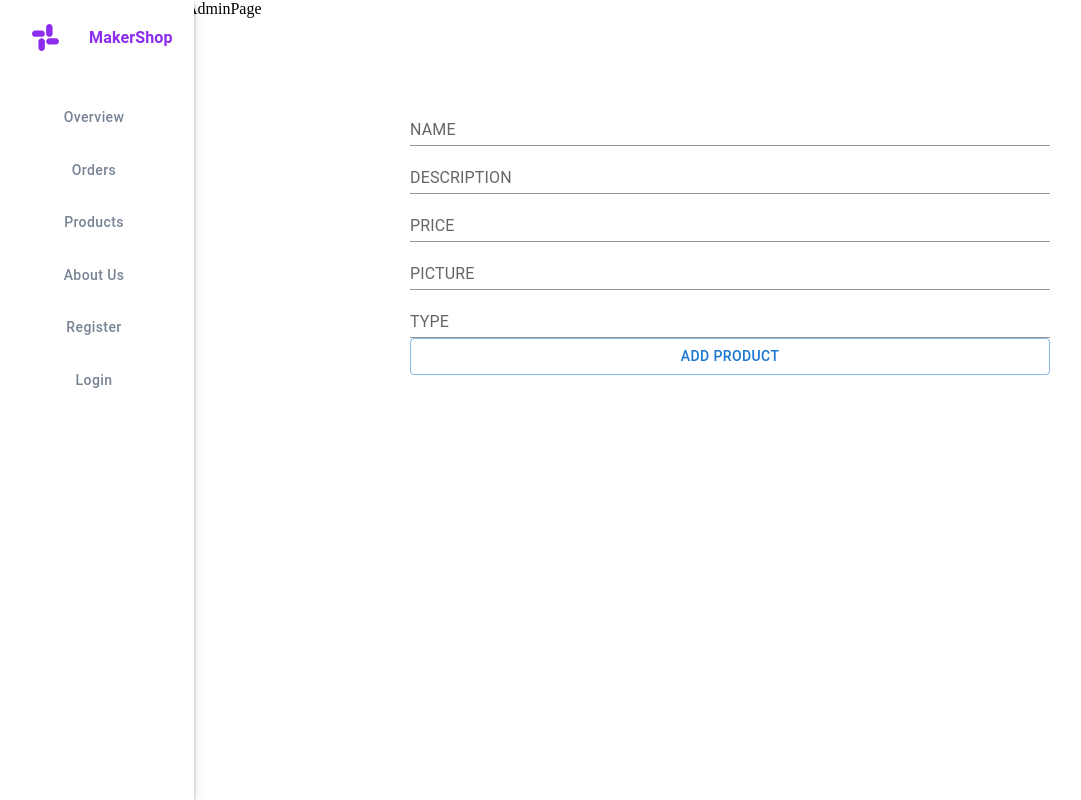
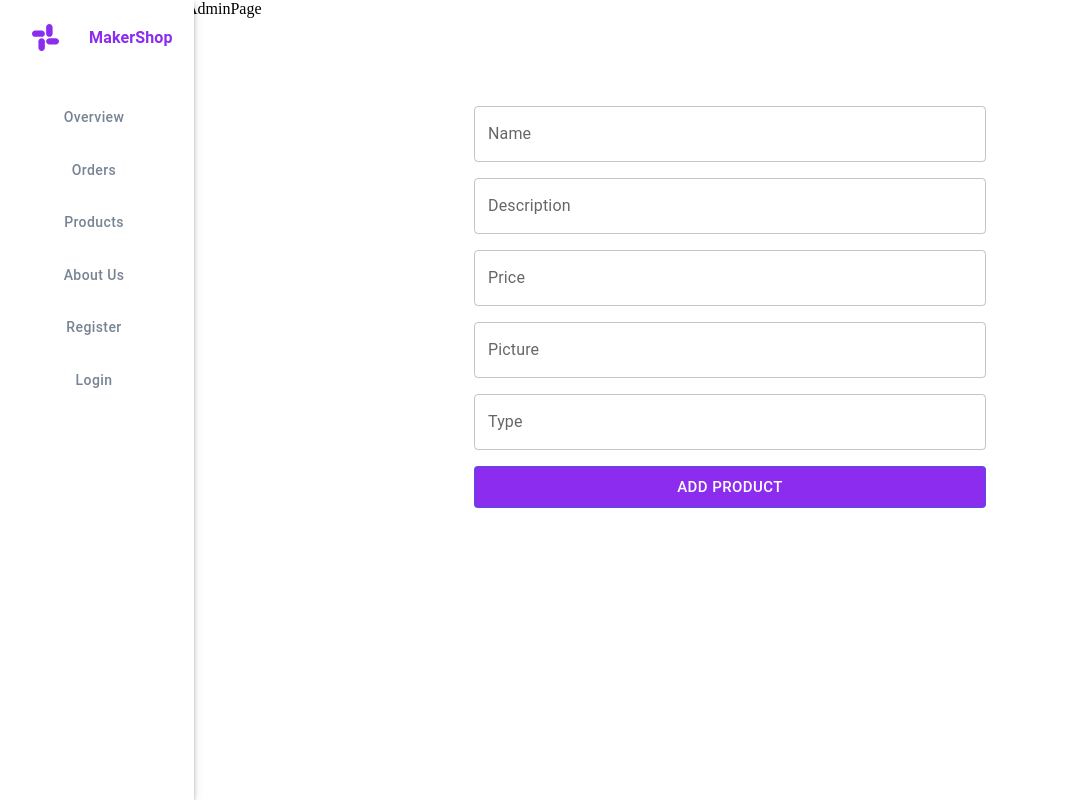
Before and after one commit to badoalmaz/project_with_mentor_java_post_scriptum, a React (Create React App) app: page /admin in a window 1280 px wide. Shown: the whole page, without its empty margins (6-1087 px from the left). Built offline with nearby package versions, Linux system fonts and the light colour scheme.

Commit message:
add product forms changes, also delete btn in cart

```diff
--- a/src/components/Cart.jsx
+++ b/src/components/Cart.jsx
@@ -8,8 +8,9 @@ import TableHead from "@mui/material/TableHead";
 import TableRow from "@mui/material/TableRow";
 import Paper from "@mui/material/Paper";
 import { useCart } from "../contexts/CartContextProvider";
-import { Button, Typography } from "@mui/material";
+import { Button, TextField, Typography } from "@mui/material";
 import { Box } from "@mui/system";
+import DeleteIcon from "@mui/icons-material/Delete";
 
 const StyledTableCell = styled(TableCell)(({ theme }) => ({
   [`&.${tableCellClasses.head}`]: {
@@ -72,7 +73,7 @@ export default function Cart() {
           </TableRow>
         </TableHead>
         <TableBody>
-          {cart.products.map((row) => (
+          {cart?.products.map((row) => (
             <StyledTableRow key={row.item.id}>
               <StyledTableCell component="th" scope="row">
                 <img src={row.item.picture} alt="" width="70" />
@@ -86,11 +87,9 @@ export default function Cart() {
               </StyledTableCell>
               <StyledTableCell align="right">{row.item.price}</StyledTableCell>
               <StyledTableCell align="right">
-                <input
+                <TextField
                   type="number"
                   value={row.count}
-                  //   min={1}
-                  //   max={100}
                   onChange={(e) =>
                     changeProductCount(e.target.value, row.item.id)
                   }
@@ -99,9 +98,10 @@ export default function Cart() {
 
               <StyledTableCell align="right">{row.subPrice}</StyledTableCell>
               <StyledTableCell align="right">
-                <Button onClick={() => deleteProductInCart(row.item.id)}>
-                  DELETE
-                </Button>
+                <Button
+                  onClick={() => deleteProductInCart(row.item.id)}
+                  startIcon={<DeleteIcon />}
+                ></Button>
               </StyledTableCell>
             </StyledTableRow>
           ))}
@@ -109,7 +109,7 @@ export default function Cart() {
       </Table>
       <Box sx={{ m: 5 }}>
         <Typography variant="h6" component="div">
-          Total price: {cart.totalPrice}
+          Total price: {cart?.totalPrice}
           <Button onClick={cartCleaner}>BUY NOW</Button>
         </Typography>
       </Box>
--- a/src/components/products/AddProduct.jsx
+++ b/src/components/products/AddProduct.jsx
@@ -35,50 +35,76 @@ const AddProduct = () => {
   };
 
   return (
-    <Box sx={{ width: "50vw", margin: "10vh auto" }}>
+    <Box
+      sx={{
+        width: "40vw",
+        margin: "10vh auto",
+        display: "flex",
+        flexDirection: "column",
+        justifyContent: "center",
+        alignItems: "center",
+      }}
+    >
       <TextField
+        sx={{ m: 1 }}
+        color="secondary"
         id="standard-basic"
-        label="NAME"
-        variant="standard"
+        label="Name"
+        variant="outlined"
         fullWidth
         name="name"
         onChange={handleInp}
       />
       <TextField
+        sx={{ m: 1 }}
+        color="secondary"
         id="standard-basic"
-        label="DESCRIPTION"
-        variant="standard"
+        label="Description"
+        variant="outlined"
         fullWidth
         name="description"
         onChange={handleInp}
       />
       <TextField
+        sx={{ m: 1 }}
+        color="secondary"
         id="standard-basic"
-        label="PRICE"
-        variant="standard"
+        label="Price"
+        variant="outlined"
         fullWidth
         name="price"
         onChange={handleInp}
       />
       <TextField
+        sx={{ m: 1 }}
+        color="secondary"
         id="standard-basic"
-        label="PICTURE"
-        variant="standard"
+        label="Picture"
+        variant="outlined"
         fullWidth
         name="picture"
         onChange={handleInp}
       />
       <TextField
+        sx={{ m: 1 }}
+        color="secondary"
         id="standard-basic"
-        label="TYPE"
-        variant="standard"
+        label="Type"
+        variant="outlined"
         fullWidth
         name="type"
         onChange={handleInp}
       />
       <Button
+        sx={{
+          m: 1,
+          bgcolor: "#8C2CEF",
+          color: "#fff",
+          "&:hover": { bgcolor: "#8125DC" },
+        }}
         variant="outlined"
         fullWidth
+        size="large"
         onClick={() => {
           addProduct(product);
           navigate("/products");
--- a/src/components/products/EditProduct.jsx
+++ b/src/components/products/EditProduct.jsx
@@ -41,11 +41,22 @@ const EditProduct = () => {
   };
 
   return (
-    <Box sx={{ width: "50vw", margin: "10vh auto" }}>
+    <Box
+      sx={{
+        width: "40vw",
+        margin: "10vh auto",
+        display: "flex",
+        flexDirection: "column",
+        justifyContent: "center",
+        alignItems: "center",
+      }}
+    >
       <TextField
+        sx={{ m: 1 }}
         id="standard-basic"
-        label="NAME"
-        variant="standard"
+        label="Name"
+        variant="outlined"
+        color="secondary"
         fullWidth
         name="name"
         onChange={handleInp}
@@ -53,9 +64,11 @@ const EditProduct = () => {
         focused
       />
       <TextField
+        sx={{ m: 1 }}
         id="standard-basic"
-        label="DESCRIPTION"
-        variant="standard"
+        label="Description"
+        variant="outlined"
+        color="secondary"
         fullWidth
         name="description"
         onChange={handleInp}
@@ -63,9 +76,11 @@ const EditProduct = () => {
         focused
       />
       <TextField
+        sx={{ m: 1 }}
         id="standard-basic"
-        label="PRICE"
-        variant="standard"
+        label="Price"
+        variant="outlined"
+        color="secondary"
         fullWidth
         name="price"
         onChange={handleInp}
@@ -73,9 +88,11 @@ const EditProduct = () => {
         focused
       />
       <TextField
+        sx={{ m: 1 }}
         id="standard-basic"
-        label="PICTURE"
-        variant="standard"
+        label="Picture"
+        variant="outlined"
+        color="secondary"
         fullWidth
         name="picture"
         onChange={handleInp}
@@ -83,9 +100,11 @@ const EditProduct = () => {
         focused
       />
       <TextField
+        sx={{ m: 1 }}
         id="standard-basic"
-        label="TYPE"
-        variant="standard"
+        label="Type"
+        variant="outlined"
+        color="secondary"
         fullWidth
         name="type"
         onChange={handleInp}
@@ -93,8 +112,15 @@ const EditProduct = () => {
         focused
       />
       <Button
+        sx={{
+          m: 1,
+          bgcolor: "#8C2CEF",
+          color: "#fff",
+          "&:hover": { bgcolor: "#8125DC" },
+        }}
         variant="outlined"
         fullWidth
+        size="large"
         onClick={() => {
           saveEditedProduct(product);
           navigate("/products");
```
